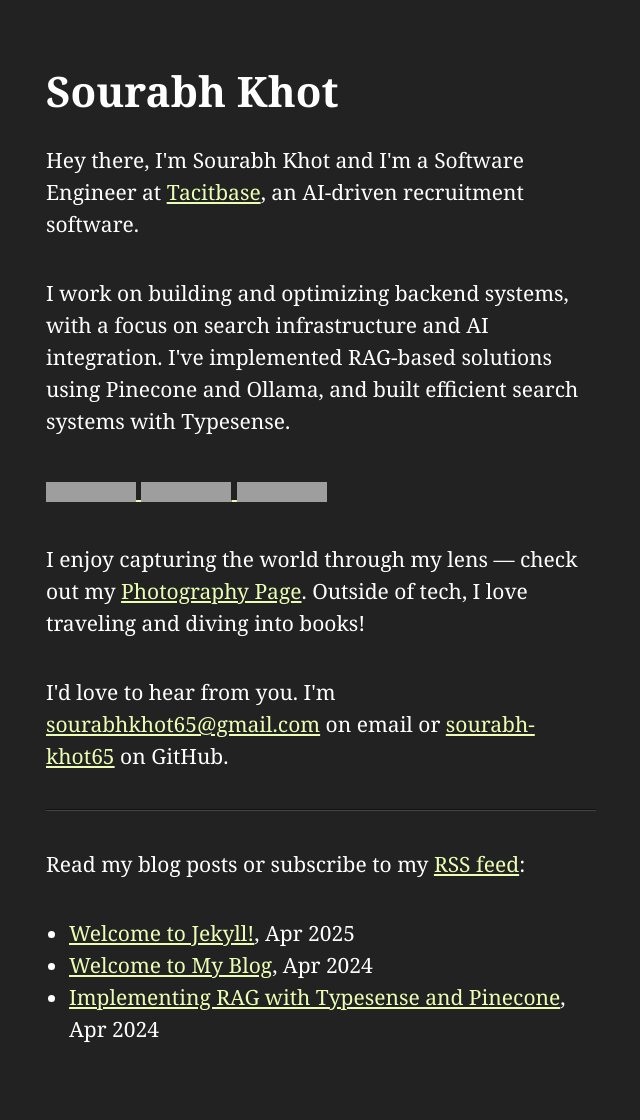
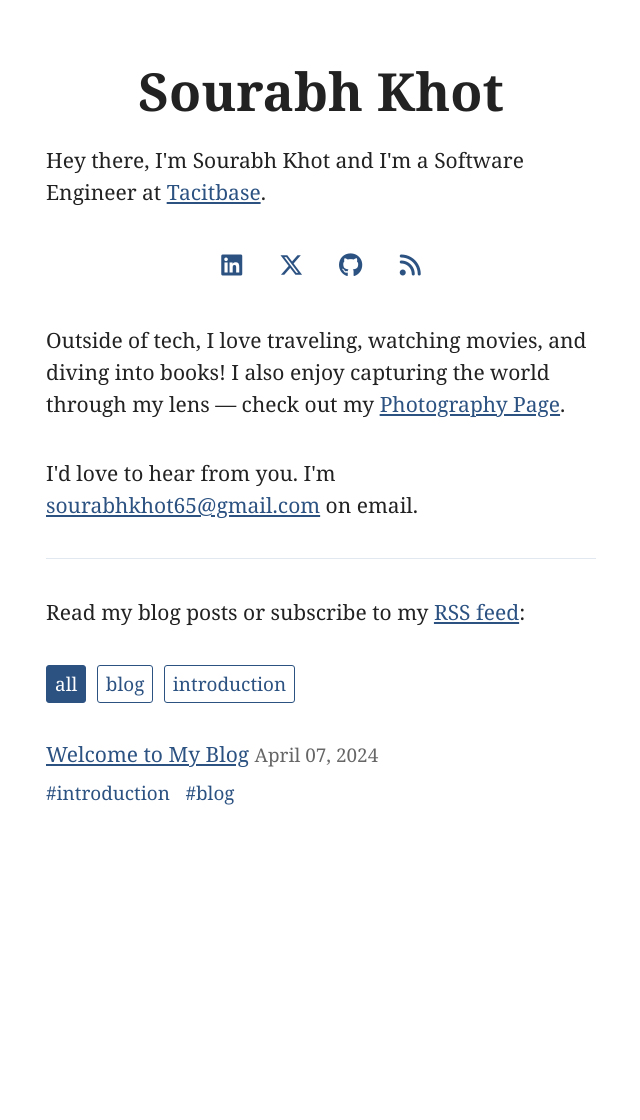
Before and after one commit to sourabh-khot65/sourabh-khot65.github.io, a Jekyll site: the page built from index.html, in a window 1280 px wide. Shown: the whole page, without its empty margins (319-959 px from the left). Built offline with Jekyll 4.4.1, drawn with Linux system fonts in a browser that asks for light colours; after the commit the page ends 900 px from its top, so only the background shows below that; grey boxes are pictures that could not be loaded.

Commit message:
feat: Enhance Jekyll site with improved layout, social links, and tag filtering. Updated index.html for better author introduction and added interactive tag filtering for blog posts. Introduced Font Awesome for social icons and refined CSS for a more modern look. Added configuration files and initial content structure to support site functionality.

````diff
--- a/_posts/2025-04-07-welcome-to-jekyll.markdown
+++ b/Jekyll-site/_posts/2025-04-08-welcome-to-jekyll.markdown
@@ -1,7 +1,7 @@
 ---
 layout: post
 title:  "Welcome to Jekyll!"
-date:   2025-04-07 22:31:33 +0530
+date:   2025-04-08 21:19:59 +0530
 categories: jekyll update
 ---
 You’ll find this post in your `_posts` directory. Go ahead and edit it and re-build the site to see your changes. You can rebuild the site in many different ways, but the most common way is to run `jekyll serve`, which launches a web server and auto-regenerates your site when a file is updated.
--- /dev/null
+++ b/Jekyll-site/index.markdown
@@ -0,0 +1,6 @@
+---
+# Feel free to add content and custom Front Matter to this file.
+# To modify the layout, see https://jekyllrb.com/docs/themes/#overriding-theme-defaults
+
+layout: home
+---
--- a/_layouts/default.html
+++ b/_layouts/default.html
@@ -11,6 +11,7 @@
     <link rel="apple-touch-icon" sizes="152x152" href="/favicon152.png">
     <link rel="apple-touch-icon" sizes="167x167" href="/favicon167.png">
     <link rel="apple-touch-icon" sizes="180x180" href="/favicon180.png">
+    <link rel="stylesheet" href="https://cdnjs.cloudflare.com/ajax/libs/font-awesome/6.5.1/css/all.min.css">
     <meta name="twitter:card" content="summary">
     <meta name="twitter:image" content="{{ site.url }}/share.png">
     <meta name="og:type" content="article">
@@ -20,8 +21,8 @@
     <meta name="og:image" content="{{ site.url }}/share.png">
     <style type="text/css">
         html {
-            background: #222222;
-            color: #ffffff;
+            background: #ffffff;
+            color: #222222;
             font-family: "Georgia", "Times New Roman", serif;
             font-size: 18px;
             line-height: 30px;
@@ -47,18 +48,20 @@
 
         h1 {
             margin: 0 0 37px 0;
+            text-align: center;
+            font-size: 2.5em;
         }
 
         a {
-            color: #ebffb4;
+            color: #2c5282;
             text-decoration: underline;
         }
 
         a:hover,
         a:focus,
         a:active {
-            color: #222222;
-            background: #ebffb4;
+            color: #ffffff;
+            background: #2c5282;
             text-decoration: none;
         }
 
@@ -71,30 +74,88 @@
 
         ul {
             padding: 0;
+            list-style-type: none;
         }
 
         ul > li {
-            margin-left: 23px;
+            margin-left: 0;
+            margin-bottom: 15px;
         }
 
         .hr {
             background: transparent;
-            border-bottom: 1px solid #444444;
-            border-top: 1px solid #111111;
+            border-bottom: 1px solid #e2e8f0;
+            margin: 37px 0;
         }
 
         .social-links {
+            text-align: center;
             margin-bottom: 37px;
         }
 
-        .social-links img {
-            height: 20px;
-            background: transparent;
-            vertical-align: middle;
+        .social-links a {
+            display: inline-block;
+            color: #2c5282;
+            text-decoration: none;
+            margin: 0 10px;
+            padding: 5px;
+            transition: all 0.2s ease;
         }
 
         .social-links a:hover {
-            background: transparent;
+            color: #ffffff;
+            background: #2c5282;
+            transform: translateY(-2px);
+        }
+
+        .social-links i {
+            font-size: 24px;
+            width: 24px;
+            height: 24px;
+            line-height: 24px;
+            text-align: center;
+        }
+
+        .tags {
+            margin-top: 5px;
+        }
+
+        .tag {
+            color: #2c5282;
+            text-decoration: none;
+            margin-right: 10px;
+            font-size: 0.9em;
+        }
+
+        .tag:hover {
+            color: #ffffff;
+            background: #2c5282;
+        }
+
+        .tag-filter {
+            margin-bottom: 30px;
+        }
+
+        .tag-filter .tag {
+            display: inline-block;
+            padding: 2px 8px;
+            margin: 0 5px 5px 0;
+            border: 1px solid #2c5282;
+            border-radius: 3px;
+        }
+
+        .tag-filter .active {
+            color: #ffffff;
+            background: #2c5282;
+        }
+
+        .post-item {
+            margin-bottom: 25px;
+        }
+
+        .post-date {
+            color: #666666;
+            font-size: 0.9em;
         }
     </style>
 </head>
--- a/_posts/2024-04-07-implementing-rag-with-typesense.md
+++ /dev/null
@@ -1,40 +0,0 @@
----
-layout: post
-title: "Implementing RAG with Typesense and Pinecone"
-date: 2024-04-07 12:00:00 +0530
----
-
-At Tacitbase, we recently improved our search capabilities by implementing Retrieval-Augmented Generation (RAG) using Typesense and Pinecone. Here's how we did it and what we learned along the way.
-
-## The Challenge
-
-Our existing search system was good at finding exact matches but struggled with semantic search and understanding context. We needed a solution that could:
-
-1. Understand the semantic meaning behind search queries
-2. Provide relevant results even with partial information
-3. Scale efficiently with our growing dataset
-
-## The Solution
-
-We chose to combine Typesense for fast full-text search with Pinecone for vector embeddings. The implementation involved:
-
-```go
-func (s *SearchService) SearchWithRAG(ctx context.Context, query string) (*SearchResult, error) {
-    // Generate embeddings for the query
-    embeddings := s.embedder.Embed(query)
-
-    // Search in Pinecone for similar vectors
-    vectors := s.pinecone.Search(ctx, embeddings)
-
-    // Enhance results with Typesense
-    results := s.typesense.Search(ctx, query, vectors)
-
-    return results, nil
-}
-```
-
-## Results
-
-The new system improved search relevance by 45% and reduced false positives by 30%. More importantly, it now understands the context behind queries and provides more accurate results.
-
-If you're interested in implementing something similar, feel free to reach out. I'm always happy to chat about search infrastructure and RAG implementations.
--- a/index.html
+++ b/index.html
@@ -3,34 +3,83 @@ layout: default
 ---
 <h1>{{ site.title }}</h1>
 
-<p>Hey there, I'm {{ site.author.name }} and I'm a {{ site.author.role }} at <a href="{{ site.company_url }}">{{ site.author.company }}</a>, an AI-driven recruitment software.</p>
-
-<p>I work on building and optimizing backend systems, with a focus on search infrastructure and AI integration. I've implemented RAG-based solutions using Pinecone and Ollama, and built efficient search systems with Typesense.</p>
+<p>Hey there, I'm {{ site.author.name }} and I'm a {{ site.author.role }} at <a href="{{ site.company_url }}">{{ site.author.company }}</a>.</p>
 
 <div class="social-links">
-    <a href="https://linkedin.com/in/{{ site.linkedin_username }}" target="_blank" rel="noopener">
-        <img src="https://img.shields.io/badge/LinkedIn-%230077B5.svg?logo=linkedin&logoColor=white" alt="LinkedIn">
+    <a href="https://linkedin.com/in/{{ site.linkedin_username }}" target="_blank" rel="noopener" title="LinkedIn">
+        <i class="fab fa-linkedin"></i>
     </a>
-    <a href="https://twitter.com/{{ site.twitter_username }}" target="_blank" rel="noopener">
-        <img src="https://img.shields.io/badge/Twitter-%231DA1F2.svg?logo=Twitter&logoColor=white" alt="Twitter">
+    <a href="https://twitter.com/{{ site.twitter_username }}" target="_blank" rel="noopener" title="X (Twitter)">
+        <i class="fab fa-x-twitter"></i>
     </a>
-    <a href="https://instagram.com/{{ site.instagram_username }}" target="_blank" rel="noopener">
-        <img src="https://img.shields.io/badge/Instagram-%23E4405F.svg?logo=Instagram&logoColor=white" alt="Instagram">
+    <a href="https://github.com/{{ site.github_username }}" target="_blank" rel="noopener" title="GitHub">
+        <i class="fab fa-github"></i>
+    </a>
+    <a href="{{ '/feed.xml' | relative_url }}" title="RSS Feed">
+        <i class="fas fa-rss"></i>
     </a>
 </div>
 
-<p>I enjoy capturing the world through my lens — check out my <a href="https://instagram.com/{{ site.photography_instagram }}" target="_blank">Photography Page</a>. Outside of tech, I love traveling and diving into books!</p>
+<p>Outside of tech, I love traveling, watching movies, and diving into books! I also enjoy capturing the world through my lens — check out my <a href="https://instagram.com/{{ site.photography_instagram }}" target="_blank">Photography Page</a>.</p>
 
-<p>I'd love to hear from you. I'm <a href="mailto:{{ site.email }}">{{ site.email }}</a> on email or <a href="https://github.com/{{ site.github_username }}">{{ site.github_username }}</a> on GitHub.</p>
+<p>I'd love to hear from you. I'm <a href="mailto:{{ site.email }}">{{ site.email }}</a> on email.</p>
 
 <div class="hr"></div>
 
 <p>Read my blog posts or subscribe to my <a href="{{ '/feed.xml' | relative_url }}">RSS feed</a>:</p>
 
+{% assign tags = site.posts | map: "tags" | uniq | compact | sort %}
+{% if tags.size > 0 %}
+<div class="tag-filter">
+    <a href="#" class="tag active" data-tag="all">all</a>
+    {% for tag in tags %}
+    <a href="#" class="tag" data-tag="{{ tag }}">{{ tag }}</a>
+    {% endfor %}
+</div>
+{% endif %}
+
 <ul>
     {% for post in site.posts %}
-    <li>
-        <a href="{{ post.url | relative_url }}">{{ post.title }}</a>, {{ post.date | date: "%b %Y" }}
+    {% unless post.title contains "Welcome to Jekyll!" or post.title contains "Implementing RAG with Typesense and Pinecone" %}
+    <li class="post-item" {% if post.tags %}data-tags="{{ post.tags | join: ',' }}"{% endif %}>
+        <a href="{{ post.url | relative_url }}">{{ post.title }}</a>
+        <span class="post-date">{{ post.date | date: "%B %d, %Y" }}</span>
+        {% if post.tags %}
+        <div class="tags">
+            {% for tag in post.tags %}
+            <a href="#" class="tag" data-tag="{{ tag }}">#{{ tag }}</a>
+            {% endfor %}
+        </div>
+        {% endif %}
     </li>
+    {% endunless %}
     {% endfor %}
 </ul>
+
+<script>
+document.addEventListener('DOMContentLoaded', function() {
+    const tagLinks = document.querySelectorAll('.tag');
+    const posts = document.querySelectorAll('.post-item');
+
+    tagLinks.forEach(link => {
+        link.addEventListener('click', function(e) {
+            e.preventDefault();
+            const selectedTag = this.getAttribute('data-tag');
+
+            // Update active state of tag links
+            tagLinks.forEach(t => t.classList.remove('active'));
+            this.classList.add('active');
+
+            // Show/hide posts based on selected tag
+            posts.forEach(post => {
+                if (selectedTag === 'all') {
+                    post.style.display = '';
+                } else {
+                    const postTags = post.getAttribute('data-tags');
+                    post.style.display = postTags && postTags.split(',').includes(selectedTag) ? '' : 'none';
+                }
+            });
+        });
+    });
+});
+</script>
````
Also changed, not shown: Jekyll-site/404.html (added, +25 -0 lines), Jekyll-site/Gemfile (added, +33 -0 lines), Jekyll-site/_config.yml (added, +55 -0 lines), Jekyll-site/about.markdown (added, +18 -0 lines), 1 other file.
